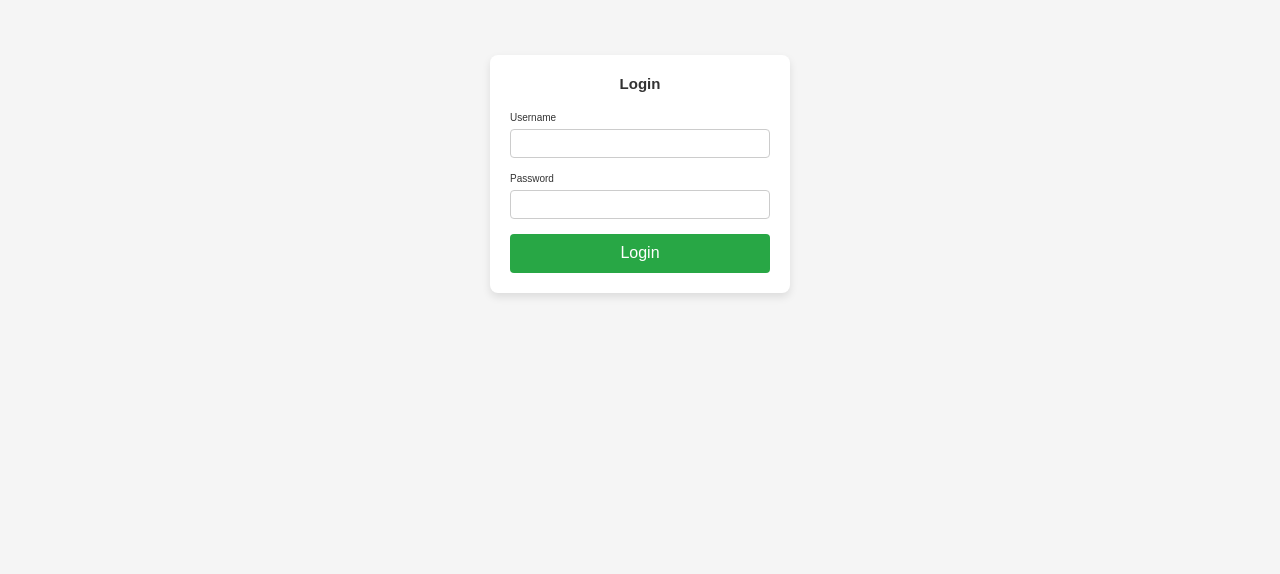
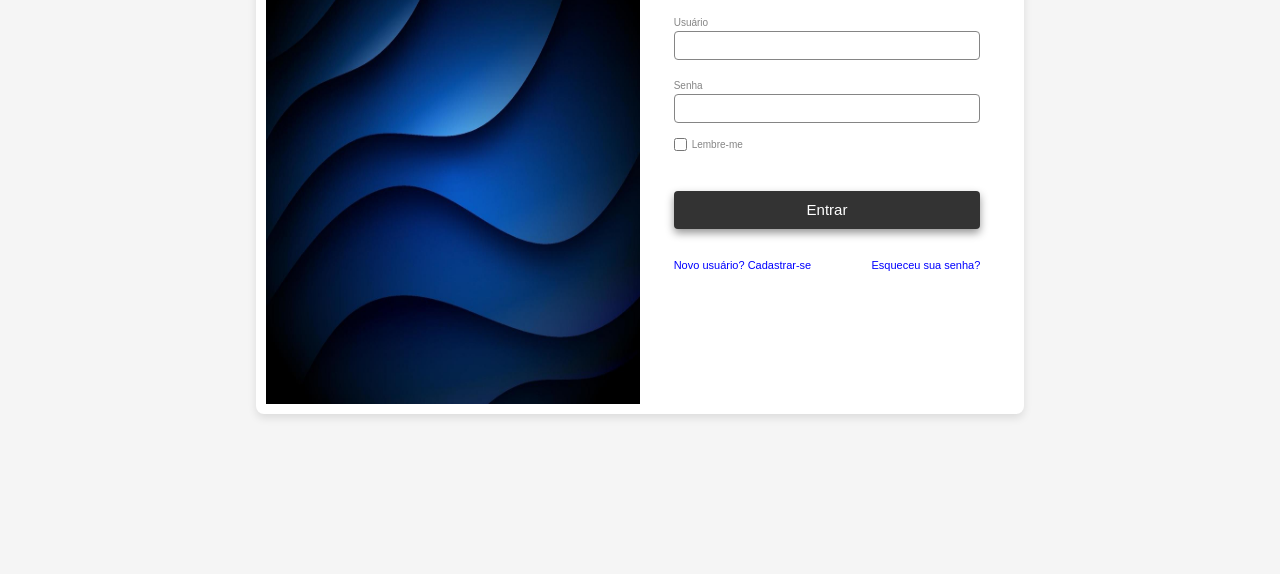
Before and after one commit to Gabriel345/Front-end-eventx, a plain HTML site: page registrar.html in a window 1280 px wide. Shown: the part 226-800 px from the top of the page. Drawn offline with Linux system fonts and the light colour scheme.

Commit message:
Aprovação da tela de login

```diff
--- a/registrar.html
+++ b/registrar.html
@@ -1,5 +1,6 @@
 <!DOCTYPE html>
-<html lang="en">
+<html lang="pt-br">
+
 <head>
     <meta charset="UTF-8">
     <meta name="viewport" content="width=device-width, initial-scale=1.0">
@@ -21,54 +22,117 @@ body {
             background-color: #f5f5f5;
         }
 
-.login-container {
+        .contImage {
+            width: 50%;
+            height: 100%;
+            background-color: blue;
+        }
+
+        .contImage img {
+            width: 100%;
+            height: 100%;
+        }
+
+        .contLogin {
+            display: flex;
+            justify-content: center;
+            align-items: center;
+            width: 50%;
+            height: 100%;
+        }
+
+        .login-form {
+            width: 60%;
+            height: 60%;
+            display: flex;
             background-color: white;
-    padding: 20px;
+            padding: 1rem;
             border-radius: 8px;
-    box-shadow: 0 4px 8px rgba(0, 0, 0, 0.1);
-    width: 300px;
+            box-shadow: 0 4px 8px rgba(0, 0, 0, .1);
+        }
+
+        .login {
+            width: 82%;
+            height: 100%;
         }
 
         .login-form h2 {
-    text-align: center;
-    margin-bottom: 20px;
-    color: #333;
+            font-size: 2rem;
+            margin-bottom: 5px;
+            color: blue;
         }
 
         .input-group {
-    margin-bottom: 15px;
+            margin: 20px 0 15px 0;
         }
 
         .input-group label {
             display: block;
-    margin-bottom: 5px;
-    color: #333;
+            margin-bottom: 2px;
+            color: #858585;
         }
 
         .input-group input {
             width: 100%;
             padding: 8px;
-    border: 1px solid #ccc;
+            border: 1px solid #858585;
             border-radius: 4px;
         }
 
         button {
             width: 100%;
-    padding: 10px;
-    background-color: #28a745;
+            padding: 1rem;
+            margin-top: 4rem;
+            background-color: #333;
+            box-shadow: 0 4px 8px rgba(0, 0, 0, 0.421);
             color: white;
             border: none;
             border-radius: 4px;
             cursor: pointer;
-    font-size: 16px;
+            font-size: 1.5rem;
         }
 
         button:hover {
-    background-color: #218838;
+            background-color: blue;
         }
 
+        span {
+            font-size: 1.1rem;
+            text-transform: none;
+            color: #858585;
+        }
+
+        .spanCheck {
+            color: #858585;
+            text-transform: none;
+            margin-top: 10px;
+            display: flex;
+            align-items: center;
+        }
+
+        .checkbox {
+            margin-right: 0.5rem;
+        }
+
+        .opcoes-adicionais {
+            text-transform: none;
+            display: flex;
+            justify-content: space-between;
+            margin-top: 3rem;
+        }
+
+        .opcoes-adicionais a {
+            color: blue;
+            text-decoration: none;
+            font-size: 1.1rem;
+        }
+
+        .opcoes-adicionais a:hover {
+            text-decoration: underline;
+        }
     </style>
 </head>
+
 <body>
 
     <!-- Header section Starts   -->
@@ -90,19 +154,37 @@ button:hover {
         </div>
 
     </header>
-    <div class="login-container">
+
     <form class="login-form" action="/login" method="POST">
+        <div class="contImage">
+            <img src="imagens/image-login.jpg" alt="image-login">
+            <!-- <p>Bem-vindo a Otneve, crie eventos e colhecione memórias !</p> -->
+        </div>
+        <div class="contLogin">
+            <div class="login">
                 <h2>Login</h2>
+                <span> Seja bem-vindo ao nosso site, otneve agradece a sua preferência. </span>
                 <div class="input-group">
-                <label for="username">Username</label>
+                    <label for="username">Usuário</label>
                     <input type="text" id="username" name="username" required>
                 </div>
                 <div class="input-group">
-                <label for="password">Password</label>
+                    <label for="password">Senha</label>
                     <input type="password" id="password" name="password" required>
                 </div>
-            <button type="submit">Login</button>
+                <div class="spanCheck">
+                    <input type="checkbox" class="checkbox" id="remember-me">
+                    <label for="remember-me">Lembre-me</label>
+                </div>
+                <button type="submit">Entrar</button>
+
+                <div class="opcoes-adicionais">
+                    <a href="/registrar.html">Novo usuário? Cadastrar-se</a>
+                    <a href="/recuperar-senha.html">Esqueceu sua senha?</a>
+                </div>
+            </div>
+        </div>
     </form>
-    </div>
 </body>
+
 </html>
```
Also changed, not shown: imagens/fundo-login.png (added), imagens/image-login.jpg (added). Lines whose indentation alone changed are shown as unchanged.
